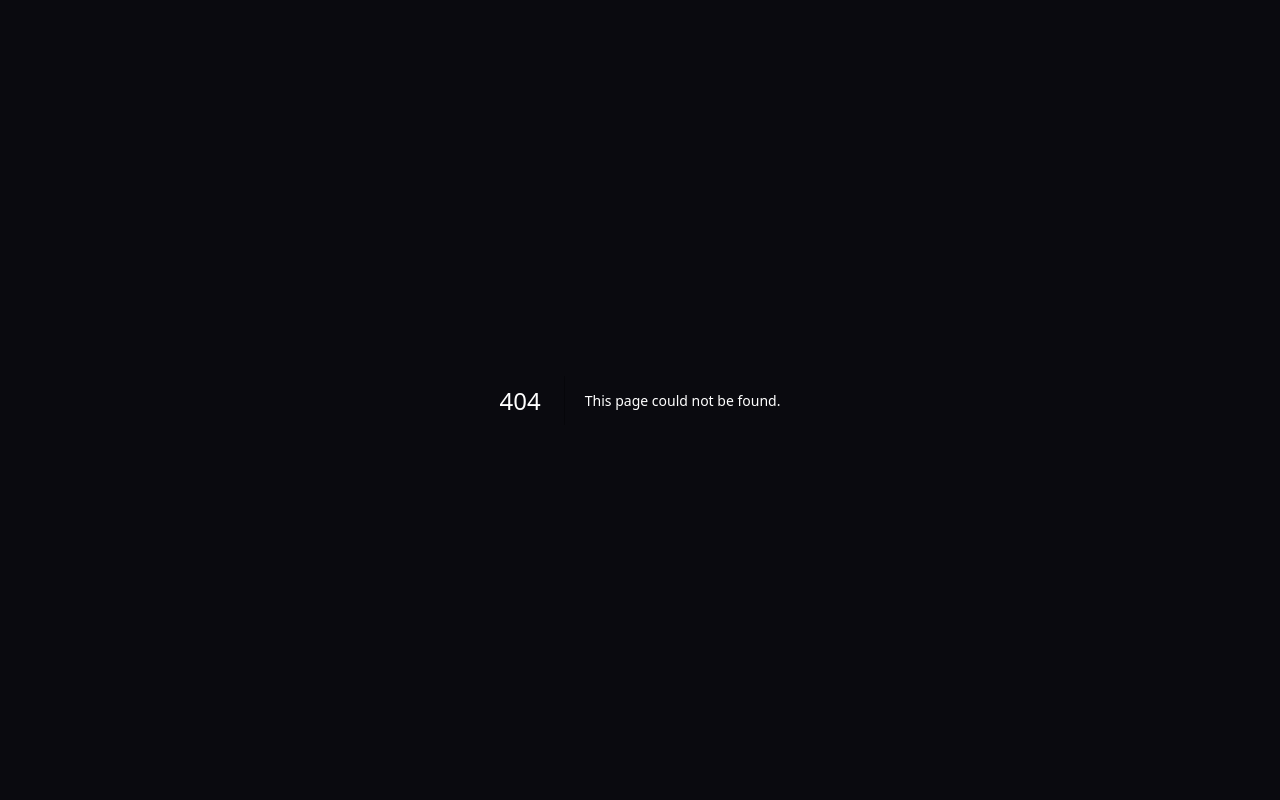
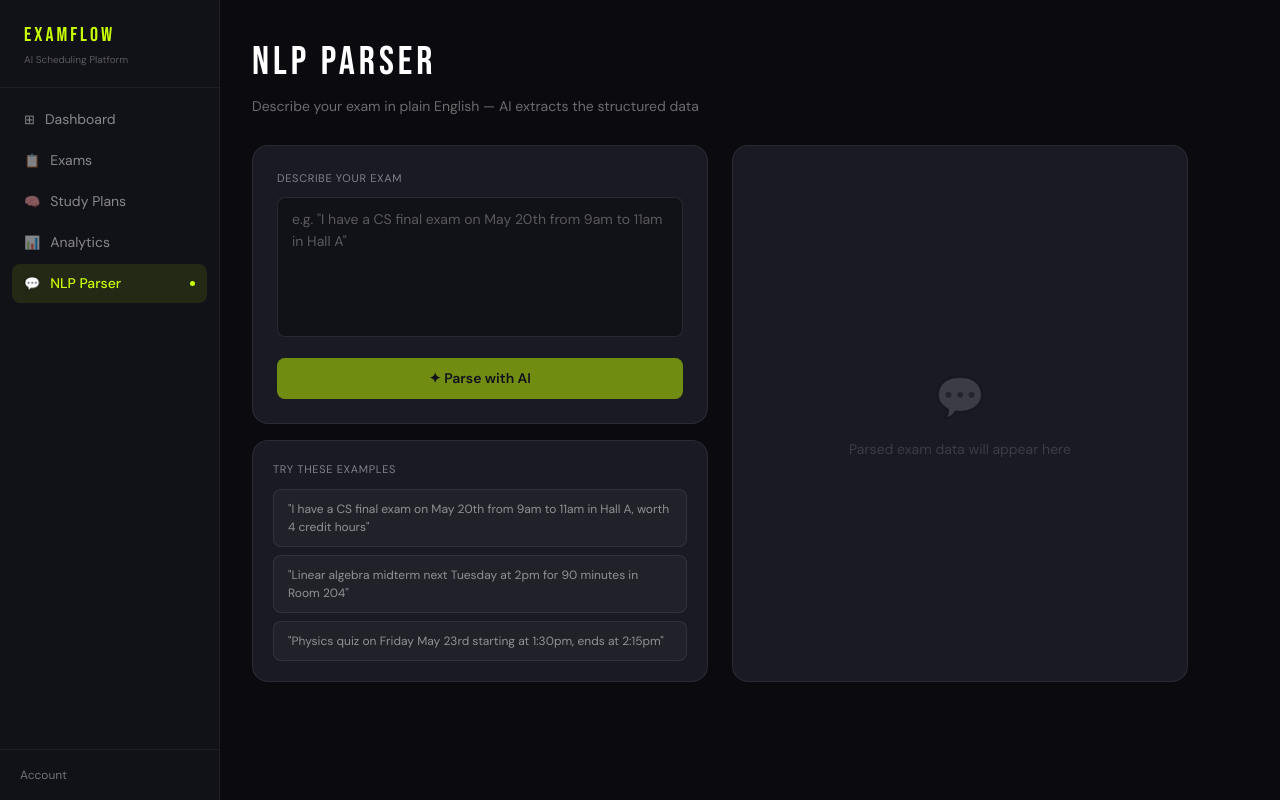
Before and after one commit to grifkmat1/examflow-ai, a Next.js app in the folder client/: page /nlp in a window 1280 px wide. Before the commit this address had no page. Built offline with nearby package versions, Linux system fonts and the light colour scheme.

Commit message:
Create page.js

```diff
--- /dev/null
+++ b/client/app/nlp/page.js
@@ -0,0 +1,145 @@
+'use client'
+import { useState } from 'react'
+import Sidebar from '@/components/Sidebar'
+import { aiApi, examsApi } from '@/lib/api'
+
+const EXAMPLES=[
+  'I have a CS final exam on May 20th from 9am to 11am in Hall A, worth 4 credit hours',
+  'Linear algebra midterm next Tuesday at 2pm for 90 minutes in Room 204',
+  'Physics quiz on Friday May 23rd starting at 1:30pm, ends at 2:15pm',
+]
+
+const TC={FINAL:'badge-final',MIDTERM:'badge-midterm',QUIZ:'badge-quiz'}
+
+export default function NLPPage(){
+  const [text,setText]=useState('')
+  const [parsed,setParsed]=useState(null)
+  const [busy,setBusy]=useState(false)
+  const [saved,setSaved]=useState(false)
+  const [err,setErr]=useState('')
+
+  async function parse(){
+    if(!text.trim())return
+    setBusy(true);setErr('');setParsed(null);setSaved(false)
+    try{
+      const d=await aiApi.parse(text)
+      setParsed(d?.exam||d)
+    }catch{
+      // Demo fallback — simulate parsing
+      const lower=text.toLowerCase()
+      const type=lower.includes('final')?'FINAL':lower.includes('midterm')?'MIDTERM':'QUIZ'
+      setParsed({
+        course_code:'CS401',course_title:'Parsed from natural language',
+        exam_type:type,start_time:'2025-05-20T09:00:00Z',end_time:'2025-05-20T11:00:00Z',
+        semester:'Spring 2025',location:'Hall A',credit_hours:3,
+        _demo:true
+      })
+    }finally{setBusy(false)}
+  }
+
+  async function save(){
+    if(!parsed)return
+    setBusy(true)
+    try{
+      await examsApi.create({...parsed,start_time:new Date(parsed.start_time).toISOString(),end_time:new Date(parsed.end_time).toISOString()})
+      setSaved(true)
+    }catch(ex){setErr('Could not save: '+ex.message)}
+    finally{setBusy(false)}
+  }
+
+  const Field=({label,value})=>value?(
+    <div style={{marginBottom:10}}>
+      <span className="label" style={{marginBottom:3}}>{label}</span>
+      <p style={{fontSize:13,color:'rgba(255,255,255,.8)',background:'rgba(255,255,255,.04)',padding:'8px 12px',borderRadius:6}}>{value}</p>
+    </div>
+  ):null
+
+  return(
+    <div style={{display:'flex',minHeight:'100vh'}}>
+      <Sidebar/>
+      <main style={{marginLeft:220,flex:1,padding:32,maxWidth:1000}}>
+        <div style={{marginBottom:28}}>
+          <h1 style={{fontFamily:'Bebas Neue,serif',fontSize:'2.5rem',letterSpacing:'.1em',marginBottom:4}}>NLP PARSER</h1>
+          <p style={{color:'rgba(255,255,255,.4)',fontSize:14}}>Describe your exam in plain English — AI extracts the structured data</p>
+        </div>
+
+        <div style={{display:'grid',gridTemplateColumns:'1fr 1fr',gap:24}}>
+          <div>
+            <div className="glow-card" style={{padding:24,marginBottom:16}}>
+              <label className="label" style={{marginBottom:10}}>Describe your exam</label>
+              <textarea
+                className="input-dark"
+                style={{resize:'none',height:140,lineHeight:1.6}}
+                placeholder={'e.g. "I have a CS final exam on May 20th from 9am to 11am in Hall A"'}
+                value={text}
+                onChange={e=>setText(e.target.value)}
+              />
+              {err&&<p style={{color:'#ff6b6b',fontSize:12,marginTop:8}}>{err}</p>}
+              <button className="btn-acid" onClick={parse} disabled={busy||!text.trim()} style={{width:'100%',marginTop:14}}>
+                {busy?'Parsing...':'✦ Parse with AI'}
+              </button>
+            </div>
+
+            <div className="glow-card" style={{padding:20}}>
+              <p className="label" style={{marginBottom:12}}>Try these examples</p>
+              <div style={{display:'flex',flexDirection:'column',gap:8}}>
+                {EXAMPLES.map((ex,i)=>(
+                  <button key={i} onClick={()=>setText(ex)} style={{
+                    background:'rgba(255,255,255,.03)',border:'1px solid rgba(255,255,255,.08)',
+                    borderRadius:8,padding:'10px 14px',textAlign:'left',cursor:'pointer',
+                    fontSize:12,color:'rgba(255,255,255,.5)',lineHeight:1.5,transition:'.15s'
+                  }} onMouseEnter={e=>e.currentTarget.style.borderColor='rgba(200,255,0,.2)'}
+                     onMouseLeave={e=>e.currentTarget.style.borderColor='rgba(255,255,255,.08)'}>
+                    "{ex}"
+                  </button>
+                ))}
+              </div>
+            </div>
+          </div>
+
+          <div>
+            {!parsed&&!busy&&(
+              <div className="glow-card" style={{padding:24,height:'100%',display:'flex',flexDirection:'column',alignItems:'center',justifyContent:'center',color:'rgba(255,255,255,.15)'}}>
+                <div style={{fontSize:40,marginBottom:12}}>💬</div>
+                <p style={{fontSize:14}}>Parsed exam data will appear here</p>
+              </div>
+            )}
+            {busy&&!parsed&&(
+              <div className="glow-card" style={{padding:24,height:200,display:'flex',alignItems:'center',justifyContent:'center'}}>
+                <p style={{color:'rgba(200,255,0,.6)',fontSize:14,fontFamily:'DM Mono,monospace'}}>⟳ Parsing with Claude AI...</p>
+              </div>
+            )}
+            {parsed&&(
+              <div className="glow-card" style={{padding:24}}>
+                <div style={{display:'flex',alignItems:'center',justifyContent:'space-between',marginBottom:20}}>
+                  <p style={{fontSize:13,fontWeight:600,color:'rgba(255,255,255,.7)'}}>Parsed Result</p>
+                  <div style={{display:'flex',alignItems:'center',gap:10}}>
+                    {parsed._demo&&<span style={{fontSize:10,color:'rgba(255,255,255,.3)',fontFamily:'DM Mono,monospace'}}>DEMO</span>}
+                    <span className={'badge '+(TC[parsed.exam_type]||'badge-quiz')}>{parsed.exam_type}</span>
+                  </div>
+                </div>
+                <Field label="Course Code" value={parsed.course_code}/>
+                <Field label="Course Title" value={parsed.course_title}/>
+                <Field label="Start Time" value={parsed.start_time&&new Date(parsed.start_time).toLocaleString()}/>
+                <Field label="End Time" value={parsed.end_time&&new Date(parsed.end_time).toLocaleString()}/>
+                <Field label="Semester" value={parsed.semester}/>
+                <Field label="Location" value={parsed.location}/>
+                <Field label="Credit Hours" value={parsed.credit_hours}/>
+
+                {saved?(
+                  <div style={{marginTop:16,padding:'12px 16px',background:'rgba(200,255,0,.08)',border:'1px solid rgba(200,255,0,.2)',borderRadius:8,fontSize:13,color:'#c8ff00',textAlign:'center'}}>
+                    ✓ Exam saved to your schedule!
+                  </div>
+                ):(
+                  <button className="btn-acid" onClick={save} disabled={busy} style={{width:'100%',marginTop:16}}>
+                    {busy?'Saving...':'+ Add to Schedule'}
+                  </button>
+                )}
+              </div>
+            )}
+          </div>
+        </div>
+      </main>
+    </div>
+  )
+}
```
